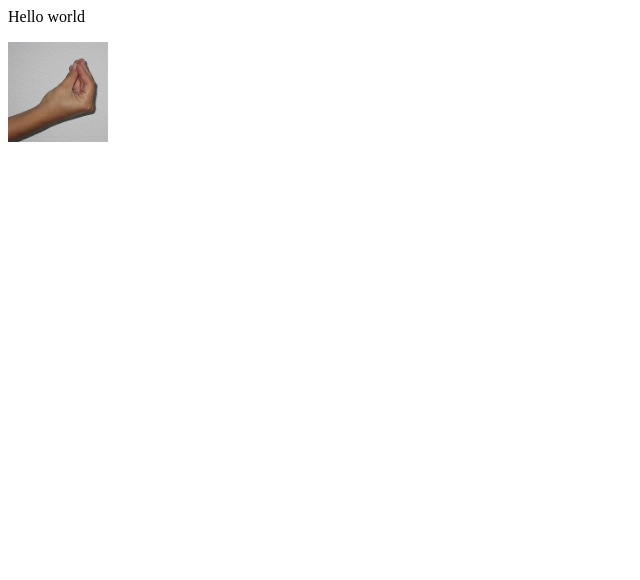
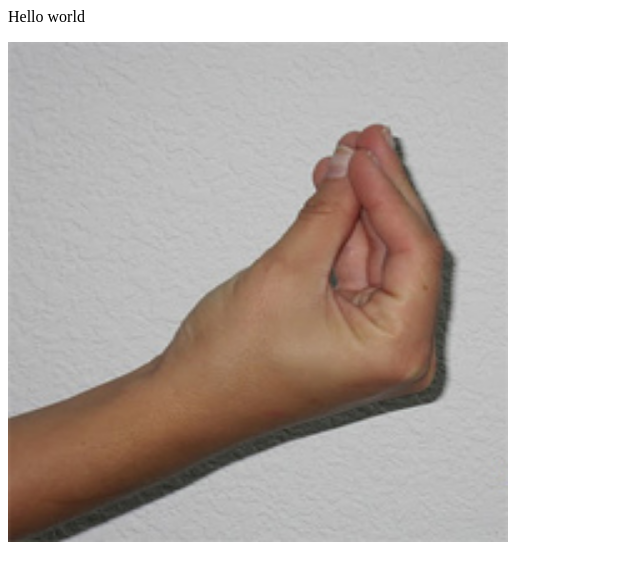
Before and after one commit to msubernat/msubernat.github.io, a plain HTML site: page index.html in a window 1280 px wide. Shown: the whole page, without its empty margins (0-640 px from the left). Drawn offline with Linux system fonts and the light colour scheme.

Commit message:
Update index.html

```diff
--- a/index.html
+++ b/index.html
@@ -5,6 +5,6 @@
   </head>
   <body>
     <p>Hello world</p>
-    <img src="pic.jpg" width ="100" height = "100"/>
+    <img src="pic.jpg" width ="500" height = "500"/>
   </body>
 </html>
```
